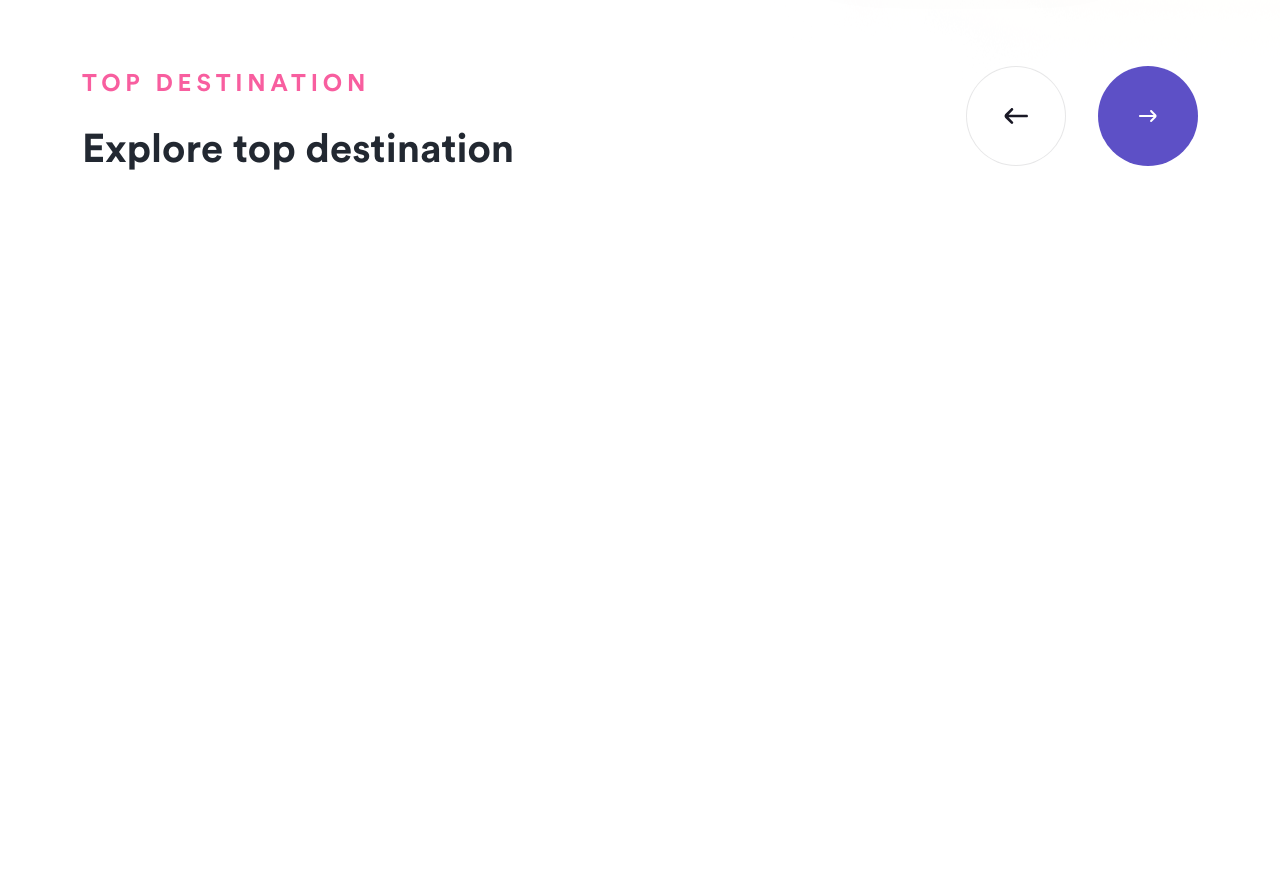
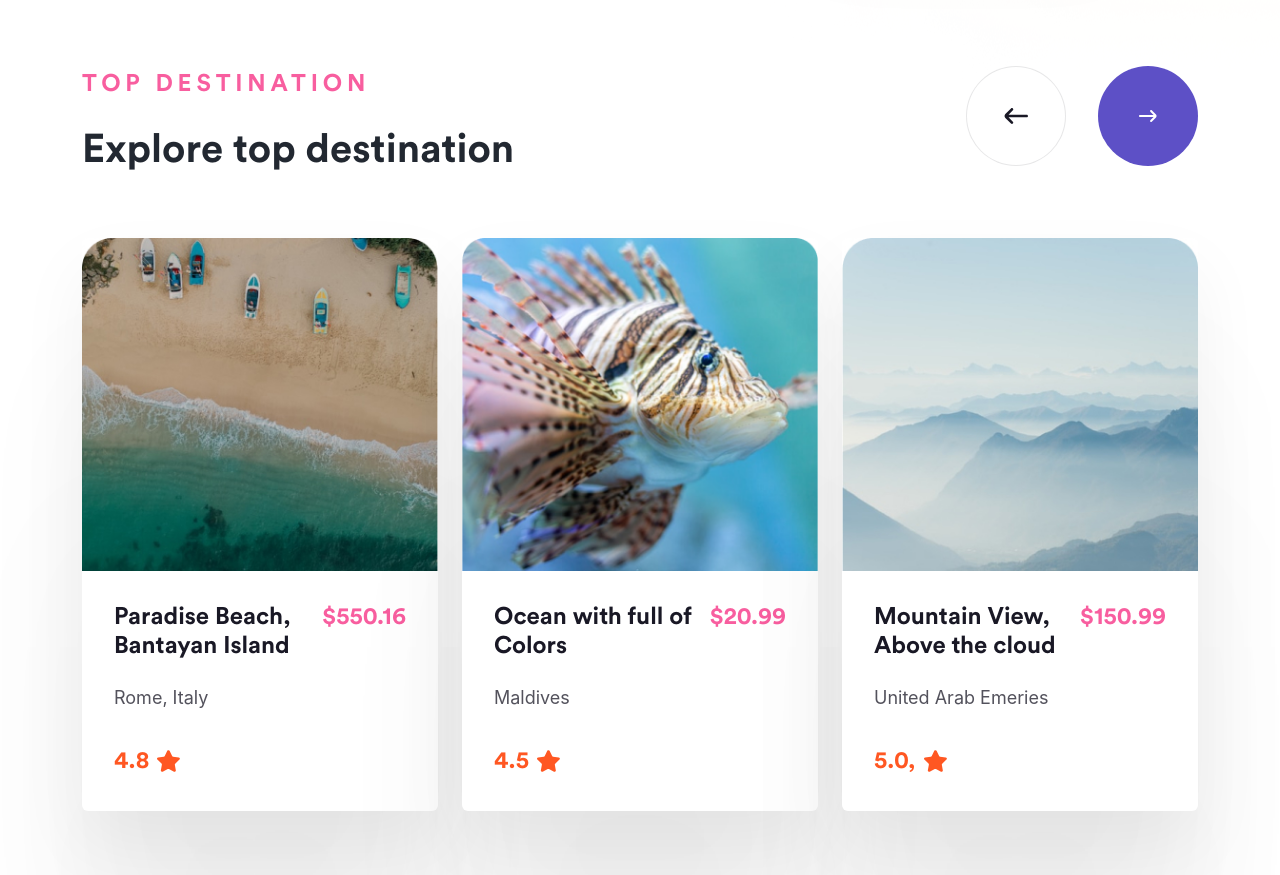
Before and after one commit to aleksi-svaridze/travlog, a React (Create React App) app: page / in a window 1280 px wide. Shown: the part 1640-2515 px from the top of the page. Before the commit the page ends 1814 px from the top, so only its background shows below. Built offline with nearby package versions, Linux system fonts and the light colour scheme.

Commit message:
Bug: Border radius conflict

```diff
--- a/src/components/Navbar.js
+++ b/src/components/Navbar.js
@@ -16,10 +16,10 @@ const Navbar = () => {
                         width="30"
                         height="30"
                         fill="#eeeeee"
-                        class="bi bi-list"
+                        className="bi bi-list"
                         viewBox="0 0 16 16">
                             <path
-                                fill-rule="evenodd"
+                                fillRule="evenodd"
                                 d="M2.5 12a.5.5 0 0 1 .5-.5h10a.5.5 0 0 1 0 1H3a.5.5 0 0 1-.5-.5zm0-4a.5.5 0 0 1 .5-.5h10a.5.5 0 0 1 0 1H3a.5.5 0 0 1-.5-.5zm0-4a.5.5 0 0 1 .5-.5h10a.5.5 0 0 1 0 1H3a.5.5 0 0 1-.5-.5z"/>
                     </svg>
 
--- /dev/null
+++ b/src/components/destination/Card.js
@@ -0,0 +1,25 @@
+import Star from '../../images/icons/star-orange.svg';
+
+const DestinationCard = ({id, src, title, country, rank, price, cols}) => {
+    return (
+        <div className={cols} key={id}>
+            <div className="card border-0 destination-card-shadow" style={{borderRadius: '56px;'}}>
+                <img src={src} alt={country} className='card-img-top' />
+
+                <div className="card-body p-2rem">
+                    <h4 className="card-title d-flex justify-content-between mb-4 fs-4 column-gap-3">
+                        <span className='text-blue-dark'>{title}</span>
+                        <span className='text-pink'>{price}</span>
+                    </h4>
+                    <p className="card-text font-inter fs-18 fw-normal text-blue-dark-75 mb-32">{country}</p>
+                    <div className="card-text text-orange fs-4 d-flex align-items-center column-gap-2">
+                        <span>{rank}</span>
+                        <img src={Star} alt="" className='w-24 h-24' />
+                    </div>
+                </div>
+            </div>
+        </div>
+    )
+}
+
+export default DestinationCard;
--- a/src/components/destination/Destinations.js
+++ b/src/components/destination/Destinations.js
@@ -1,7 +1,17 @@
 import RightArrow from '../../images/icons/arrow-left-white.svg';
 import LeftArrow from '../../images/icons/arrow-left-blue.svg';
+import DestinationCard from './Card';
+
+import img1 from '../../images/destination-1.jpg';
+import img2 from '../../images/destination-2.png';
+import img3 from '../../images/destination-3.jpg';
 
 const Destination = () => {
+    const DestinationCardContent = [
+        {id: 1, src: img1, title: 'Paradise Beach, Bantayan Island', country: 'Rome, Italy', rank: '4.8', price: '$550.16'},
+        {id: 2, src: img2, title: 'Ocean with full of Colors', country: 'Maldives', rank: '4.5', price: '$20.99'},
+        {id: 3, src: img3, title: 'Mountain View, Above the cloud', country: 'United Arab Emeries ', rank: '5.0,', price: '$150.99'},
+    ]
     return (
         <div className="container">
             <div className="row">
@@ -23,6 +33,20 @@ const Destination = () => {
                 </div>
 
             </div>
+
+            <div className="row py-rs-64 gy-5">
+                {DestinationCardContent.map(content => (
+                    <DestinationCard
+                        id={content.id}
+                        src={content.src}
+                        title={content.title}
+                        country={content.country}
+                        rank={content.rank}
+                        price={content.price}
+                        cols={'col-12 col-xl-4'}
+                    />
+                ))}
+            </div>
         </div>
     )
 }
--- a/src/styles/css/main.css
+++ b/src/styles/css/main.css
@@ -159,8 +159,16 @@
   padding-bottom: 2rem;
 }
 
+.p-2rem {
+  padding: 2rem;
+}
+
 .mb-32 {
   margin-bottom: 2rem;
+}
+
+.mb-64 {
+  margin-bottom: 64px !important;
 }
 
 .mt-32 {
@@ -371,6 +379,10 @@
   box-shadow: 0px 5px 80px rgba(0, 0, 0, 0.05), 0px 0px 0px rgba(0, 0, 0, 0.05);
 }
 
+.destination-card-shadow {
+  box-shadow: 0px 513px 205px rgba(0, 0, 0, 0.01), 0px 288px 173px rgba(0, 0, 0, 0.03), 0px 128px 128px rgba(0, 0, 0, 0.04), 0px 32px 71px rgba(0, 0, 0, 0.05), 0px 0px 0px rgba(0, 0, 0, 0.05);
+}
+
 .border-gray {
   border-color: #EEEEEE !important;
 }
--- a/src/styles/scss/partials/utilities/_shadows.scss
+++ b/src/styles/scss/partials/utilities/_shadows.scss
@@ -17,3 +17,10 @@
     box-shadow: 0px 5px 80px rgba(0, 0, 0, 0.05),
                 0px 0px 0px rgba(0, 0, 0, 0.05);
 }
+.destination-card-shadow {
+    box-shadow: 0px 513px 205px rgba(0, 0, 0, 0.01),
+                0px 288px 173px rgba(0, 0, 0, 0.03),
+                0px 128px 128px rgba(0, 0, 0, 0.04),
+                0px 32px 71px rgba(0, 0, 0, 0.05),
+                0px 0px 0px rgba(0, 0, 0, 0.05);
+}
--- a/src/styles/scss/partials/utilities/_spacing.scss
+++ b/src/styles/scss/partials/utilities/_spacing.scss
@@ -2,8 +2,14 @@
     padding-top: 2rem;
     padding-bottom: 2rem;
 }
+.p-2rem {
+    padding: 2rem;
+}
 .mb-32 {
     margin-bottom: 2rem;
+}
+.mb-64 {
+    margin-bottom: 64px !important;
 }
 .mt-32 {
     margin-top: 2rem;
```
Also changed, not shown: src/images/destination-2.png (added), 1 other file (tests, documents, lock files or other folders).
